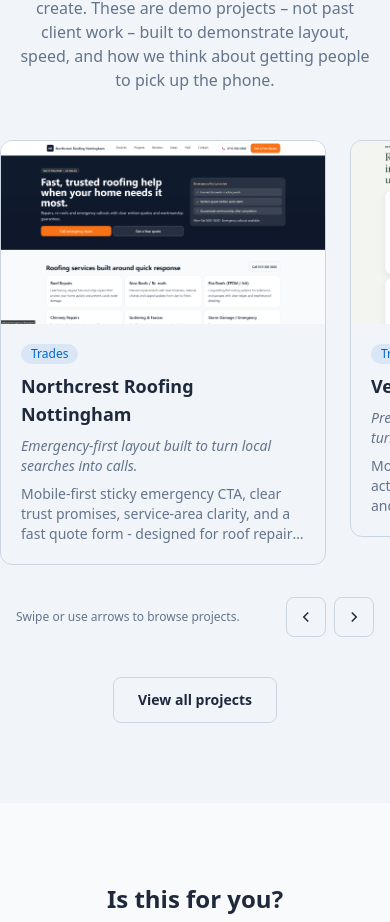
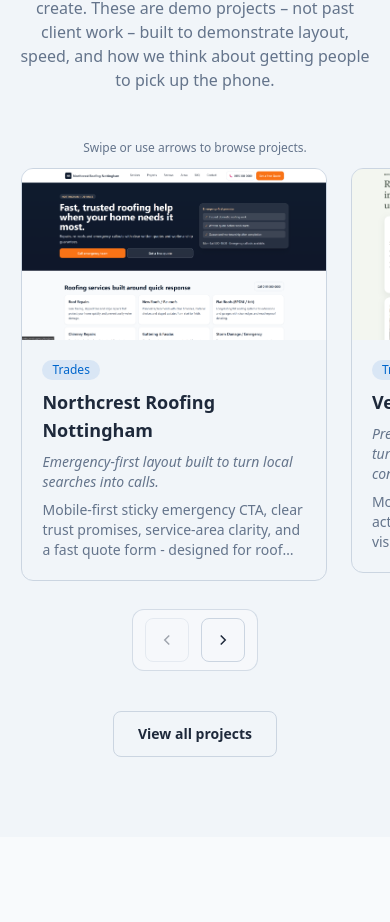
Before and after one commit to mwk900/northsummit-agency, a Next.js app: page / in a window 390 px wide. Shown: the part 2399-3321 px from the top of the page. Built offline with nearby package versions, Linux system fonts and the light colour scheme; no server answers.

Commit message:
Carousel mobile UI optimisation

```diff
--- a/src/pages/index.tsx
+++ b/src/pages/index.tsx
@@ -252,6 +252,9 @@ export default function Home() {
             <h2 className="text-2xl sm:text-3xl font-bold text-text-primary mb-4">Recent work</h2>
             <p className="text-text-secondary max-w-2xl mx-auto">Example builds showing the kind of sites we create. These are demo projects – not past client work – built to demonstrate layout, speed, and how we think about getting people to pick up the phone.</p>
           </motion.div>
+          <p className="mb-3 text-center text-xs text-text-secondary sm:hidden">
+            Swipe or use arrows to browse projects.
+          </p>
           <div className="relative">
             <div
               id={portfolioCarouselId}
@@ -259,13 +262,13 @@ export default function Home() {
               role="region"
               aria-roledescription="carousel"
               aria-label="Recent work projects"
-              className="flex gap-6 overflow-x-auto snap-x snap-mandatory scroll-smooth touch-pan-x pb-4 -mx-4 px-4 sm:mx-0 sm:px-0 [scrollbar-width:none] [-ms-overflow-style:none] [&::-webkit-scrollbar]:hidden"
+              className="flex gap-6 overflow-x-auto snap-x snap-mandatory [scroll-padding-inline:6%] sm:[scroll-padding-inline:0] scroll-smooth touch-pan-x pb-4 -mx-4 px-[6%] sm:mx-0 sm:px-0 [scrollbar-width:none] [-ms-overflow-style:none] [&::-webkit-scrollbar]:hidden"
             >
               {featuredProjects.map((project, i) => (
                 <motion.div
                   key={project.id}
                   data-project-slide
-                  className="snap-start shrink-0 w-[calc(100%-2rem)] sm:w-[calc(50%-0.75rem)] lg:w-[calc((100%-3rem)/3)]"
+                  className="snap-center sm:snap-start shrink-0 w-[88%] sm:w-[calc(50%-0.75rem)] lg:w-[calc((100%-3rem)/3)]"
                   initial={{ opacity: 0, y: 20 }}
                   whileInView={{ opacity: 1, y: 0 }}
                   viewport={{ once: true }}
@@ -276,8 +279,8 @@ export default function Home() {
               ))}
             </div>
 
-            <div className="mt-4 flex items-center justify-between gap-4">
-              <p className="text-xs sm:text-sm text-text-secondary">
+            <div className="mt-4 hidden items-center justify-between gap-4 sm:flex">
+              <p className="text-sm text-text-secondary">
                 Swipe or use arrows to browse projects.
               </p>
               <div className="flex items-center gap-2">
@@ -300,6 +303,35 @@ export default function Home() {
                   aria-label="Show next project cards"
                   disabled={!canScrollNext}
                   className="inline-flex h-10 w-10 items-center justify-center rounded-lg border border-border-color text-text-primary hover:border-accent hover:text-accent transition-colors disabled:opacity-40 disabled:cursor-not-allowed"
+                >
+                  <svg width="18" height="18" viewBox="0 0 24 24" fill="none" stroke="currentColor" strokeWidth="2" aria-hidden="true">
+                    <path d="M9 18l6-6-6-6" />
+                  </svg>
+                </button>
+              </div>
+            </div>
+
+            <div className="mt-3 flex justify-center sm:hidden">
+              <div className="inline-flex items-center gap-3 rounded-xl border border-border-color/80 bg-primary-bg/70 px-3 py-2">
+                <button
+                  type="button"
+                  onClick={() => scrollCarousel("prev")}
+                  aria-controls={portfolioCarouselId}
+                  aria-label="Show previous project cards"
+                  disabled={!canScrollPrev}
+                  className="inline-flex h-11 w-11 items-center justify-center rounded-lg border border-border-color text-text-primary hover:border-accent hover:text-accent transition-colors disabled:opacity-40 disabled:cursor-not-allowed"
+                >
+                  <svg width="18" height="18" viewBox="0 0 24 24" fill="none" stroke="currentColor" strokeWidth="2" aria-hidden="true">
+                    <path d="M15 18l-6-6 6-6" />
+                  </svg>
+                </button>
+                <button
+                  type="button"
+                  onClick={() => scrollCarousel("next")}
+                  aria-controls={portfolioCarouselId}
+                  aria-label="Show next project cards"
+                  disabled={!canScrollNext}
+                  className="inline-flex h-11 w-11 items-center justify-center rounded-lg border border-border-color text-text-primary hover:border-accent hover:text-accent transition-colors disabled:opacity-40 disabled:cursor-not-allowed"
                 >
                   <svg width="18" height="18" viewBox="0 0 24 24" fill="none" stroke="currentColor" strokeWidth="2" aria-hidden="true">
                     <path d="M9 18l6-6-6-6" />
```
